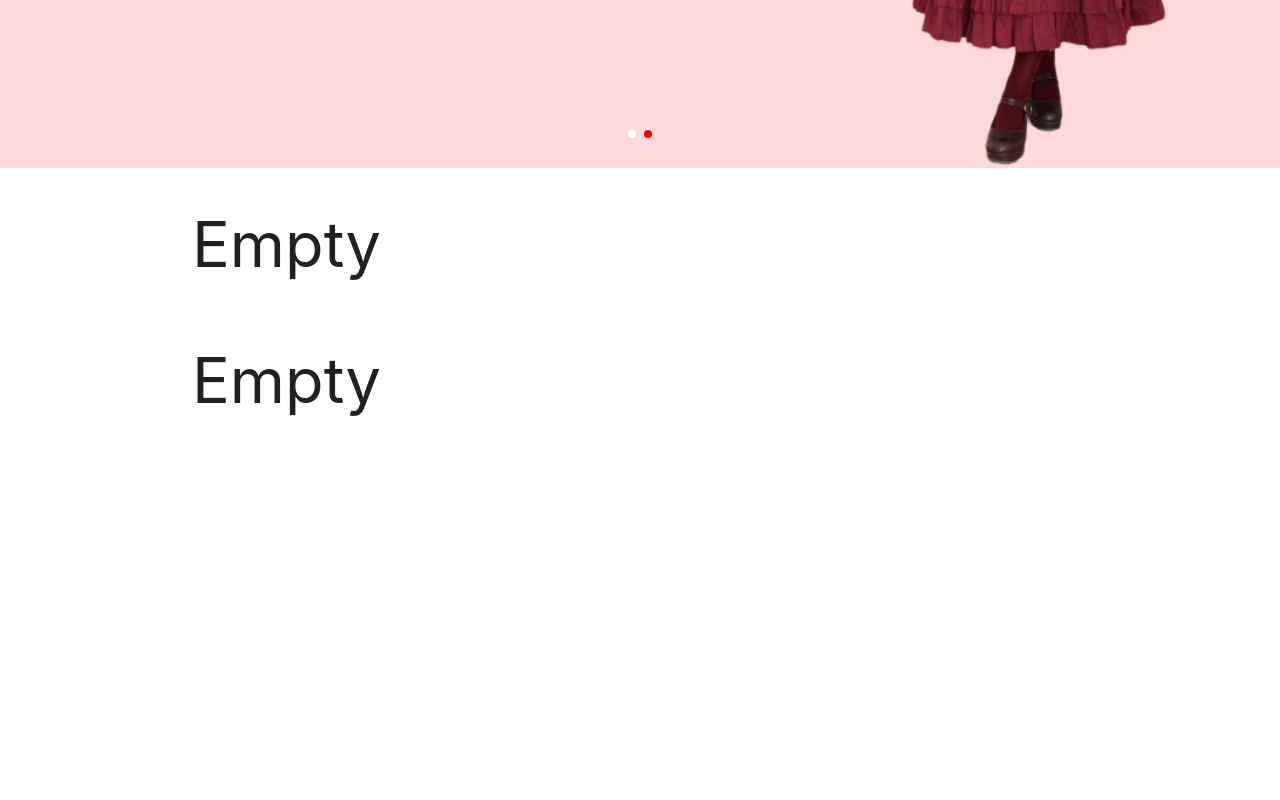
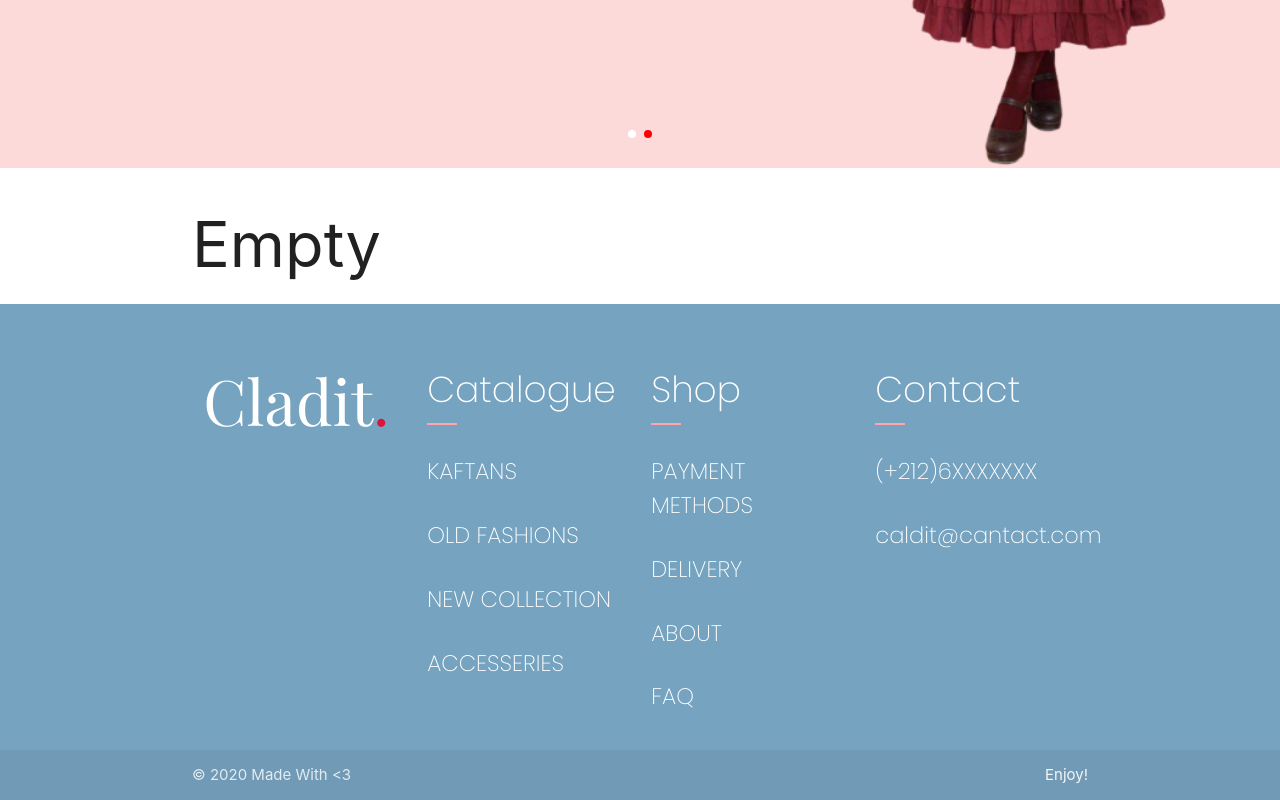
Before and after one commit to escajs/Cladit, a plain HTML site: page index.html in a window 1280 px wide. Shown: the part 632-1432 px from the top of the page. Before the commit the page ends 1073 px from the top, so only its background shows below. Drawn offline with nearby package versions, Linux system fonts and the light colour scheme.

Commit message:
Update index.html

```diff
--- a/index.html
+++ b/index.html
@@ -21,7 +21,18 @@
         <nav id="navuri" class="transparent z-depth-0 black-text">
             <div class="container">
                 <a href="#" class="brand-logo"><span class="red-text">Cladit.</span></a>
+                <a href="#" data-target="mobside" class="sidenav-trigger">
+                    <i class="material-icons">menu</i>
+                </a>
                 <ul class="hide-on-med-and-down right">
+                    <div class="mob">
+                        <li><a href="#">HOME</a></li>
+                        <li><a href="#">SHOP</a></li>
+                        <li><a href="#">ABOUT</a></li>
+                        <li><a href="#">CONTACT</a></li>
+                    </div>
+                </ul>
+                <ul class="sidenav" id="mobside">
                     <li><a href="#">HOME</a></li>
                     <li><a href="#">SHOP</a></li>
                     <li><a href="#">ABOUT</a></li>
@@ -77,12 +88,54 @@
             </div>
         </section>
     </main>
-    <footer>
-        <section>
+    <footer class="page-footer">
+        <div class="container">
+            <div class="row">
+                <div class="col l3 s12">
+                    <h1 class="foot-logo-name">Cladit<span class="dot">.</span> </h1>
+                </div>
+                <div class="col l3 s12">
+                    <div class="cata">
+                        <ul>
+                            <li>
+                                <h2 class="foot-cat-name">Catalogue</h2>
+                            </li>
+                            <li><a href="#">KAFTANS</a></li>
+                            <li><a href="#">OLD FASHIONS</a></li>
+                            <li><a href="#">NEW COLLECTION</a></li>
+                            <li><a href="#">ACCESSERIES</a></li>
+                        </ul>
+                    </div>
+                </div>
+                <div class="col l3 s12">
+                    <div class="cata">
+                        <ul>
+                            <li>
+                                <h2 class="foot-cat-name">Shop</h2>
+                            </li>
+                            <li><a href="#">PAYMENT METHODS</a></li>
+                            <li><a href="#">DELIVERY</a></li>
+                            <li><a href="#">ABOUT</a></li>
+                            <li><a href="#">FAQ</a></li>
+                        </ul>
+                    </div>
+                </div>
+                <div class="col l3 s12">
+                    <ul>
+                        <li>
+                            <h2 class="foot-cat-name">Contact</h2>
+                        </li>
+                        <li><a href="#">(+212)6XXXXXXX</a></li>
+                        <li><a href="#">caldit@cantact.com</a></li>
+                    </ul>
+                </div>
+            </div>
+        </div>
+        <div class="footer-copyright">
             <div class="container">
-                <h1>Empty</h1>
+                &copy; 2020 Made With <3 <a class="grey-text text-lighten-4 right" href="#!">Enjoy!</a>
             </div>
-        </section>
+        </div>
     </footer>
     <!--ScriptSrart-->
     <script src="https://cdnjs.cloudflare.com/ajax/libs/materialize/1.0.0/js/materialize.min.js"></script>
```
